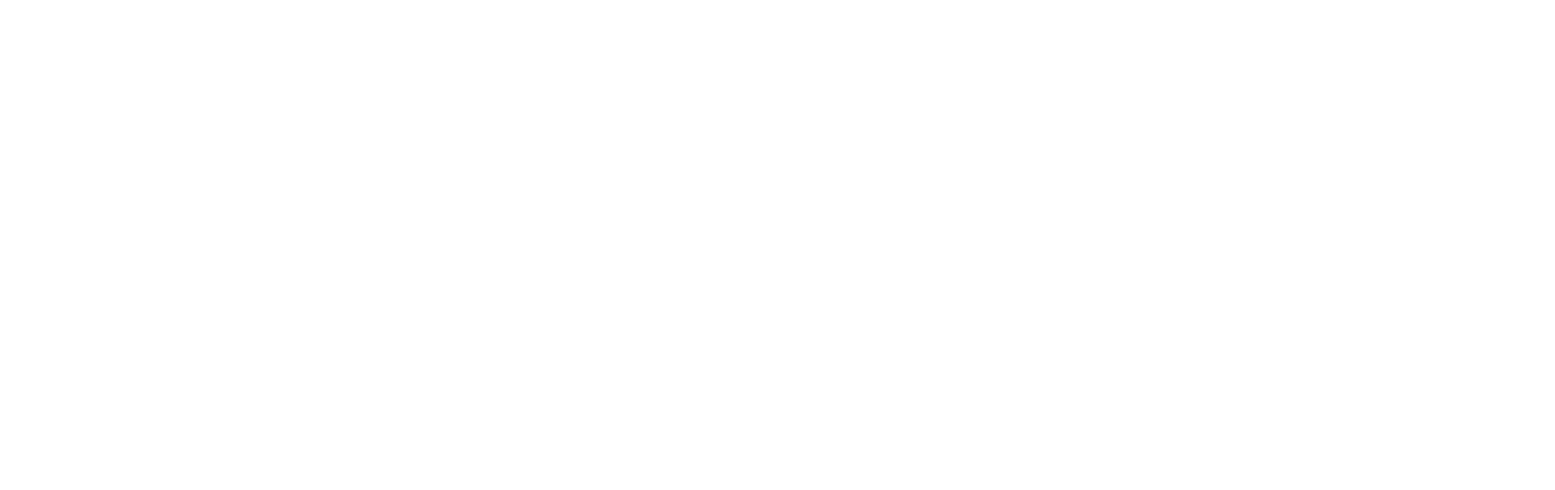
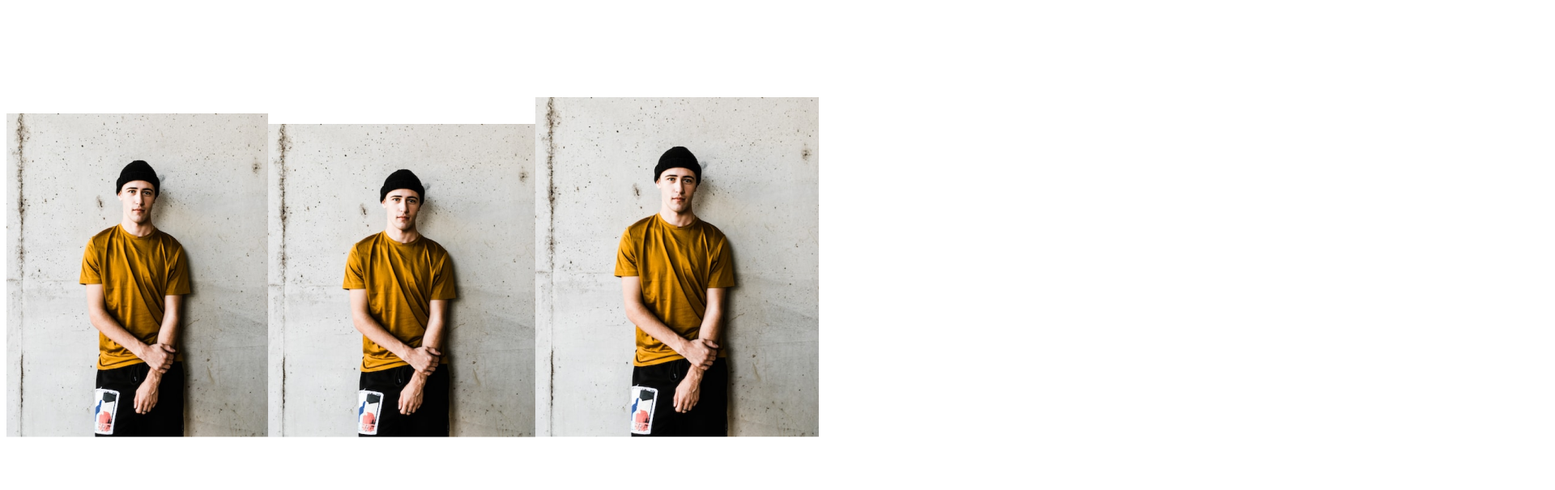
Before and after one commit to Samanta00/Bonnars, a React (Create React App) app in the folder frontend/projeto/: page / in a window 1280 px wide. Shown: the part 9171-9776 px from the top of the page at 81% size, 1920 px wide, since content can reach past the window. Before the commit the page ends 1920 px from the top, so only its background shows below. Built offline with nearby package versions, Linux system fonts and the light colour scheme.

Commit message:
feat: adição do componente MaisProcurados em app.tsx

```diff
--- a/frontend/projeto/src/App.tsx
+++ b/frontend/projeto/src/App.tsx
@@ -1,15 +1,19 @@
 import React from 'react';
 import './App.css'
-import Cards from './components/Cards'
+import Cards from './components/Cards';
+import MaisProcurados from './components/MaisProcurados';
 import Footer from './components/Footer';
 import NavBar from './components/NavBar'
+import Slide from './components/Slide'
 
 
 function App() {
   return (
     <div className="App">
       <NavBar />
+      <Slide />
       <Cards />
+      <MaisProcurados />
       <Footer />
     </div>
   )
```
